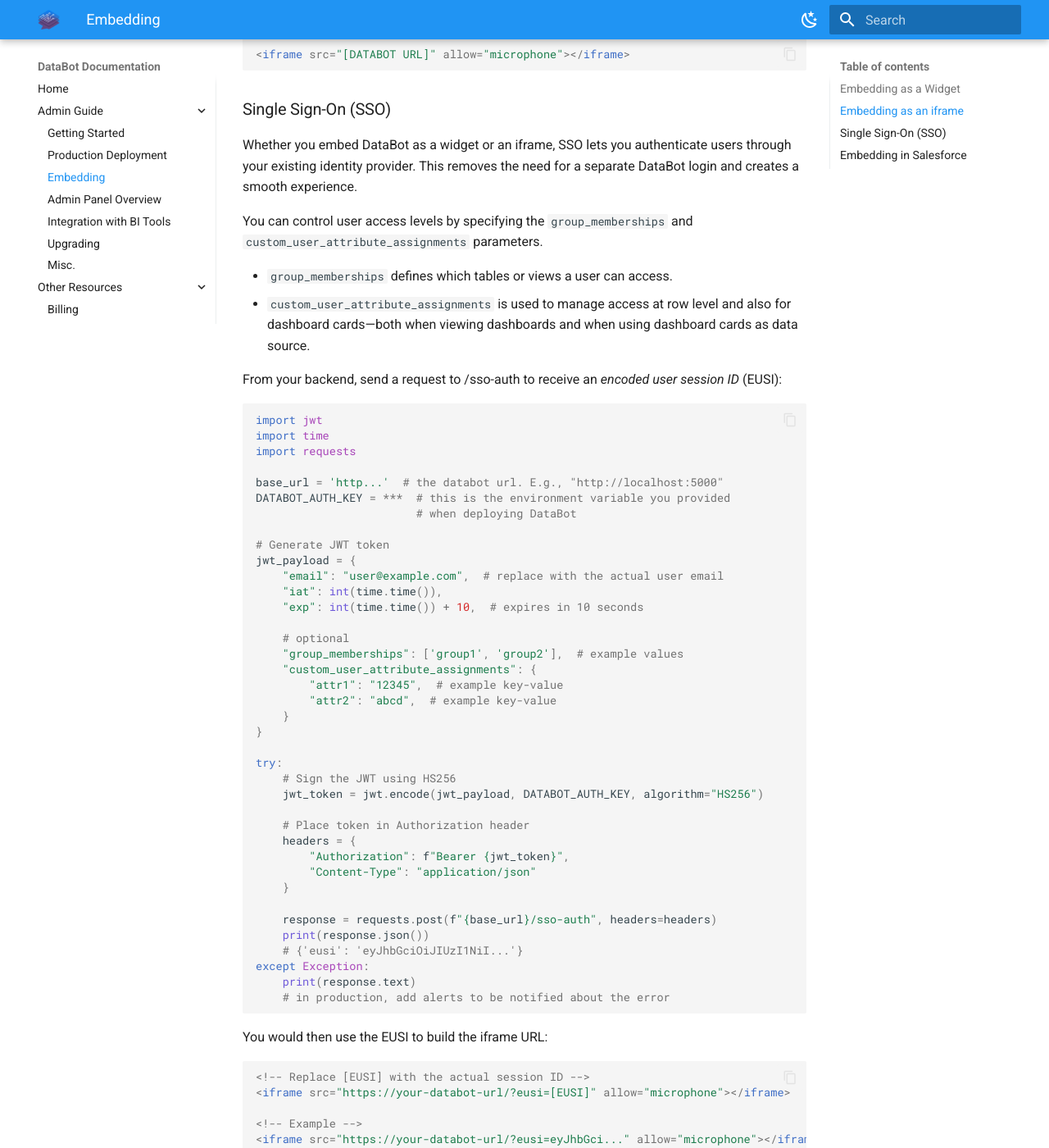
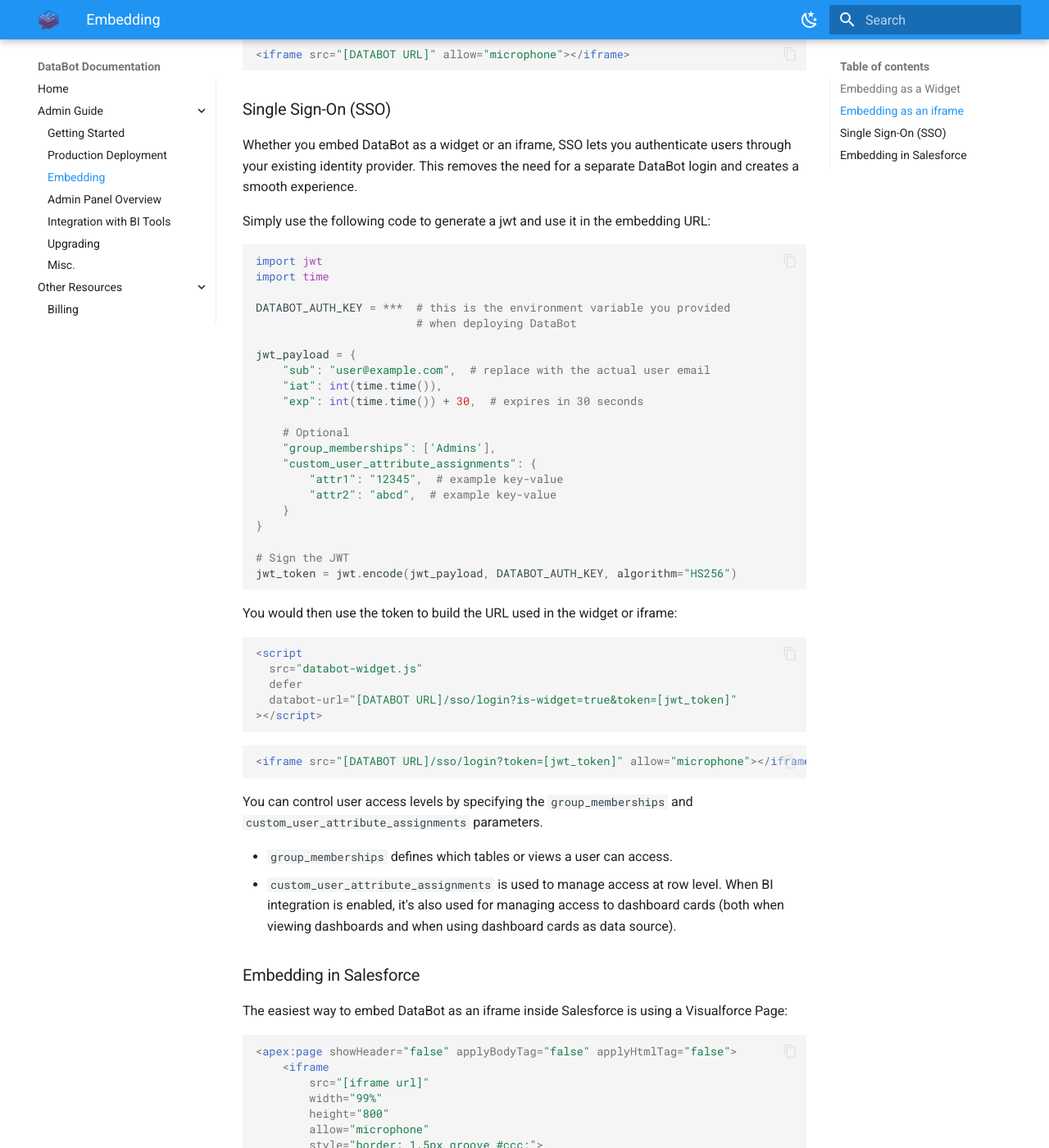
Before and after one commit to Intellimenta/DataBot, an MkDocs documentation site: the page built from docs/admin_guide/embedding.md, in a window 1280 px wide and 1400 px high, scrolled down 1240 px. Shown: the whole window at 82% size. Built offline with MkDocs 1.6.1 and Material for MkDocs 9.7.7, drawn with Linux system fonts in a browser that asks for light colours; some of the changed text lies outside the part shown.

Commit message:
update docs

````diff
--- a/docs/admin_guide/embedding.md
+++ b/docs/admin_guide/embedding.md
@@ -29,65 +29,49 @@
 ### Single Sign-On (SSO)
 Whether you embed DataBot as a widget or an iframe, SSO lets you authenticate users through your existing identity provider. This removes the need for a separate DataBot login and creates a smooth experience.
 
-You can control user access levels by specifying the `group_memberships` and `custom_user_attribute_assignments` parameters.
-
-- `group_memberships` defines which tables or views a user can access.
-- `custom_user_attribute_assignments` is used to manage access at row level and also for dashboard cards—both when viewing dashboards and when using dashboard cards as data source.
-
-From your backend, send a request to /sso-auth to receive an *encoded user session ID* (EUSI):
+Simply use the following code to generate a jwt and use it in the embedding URL:
 
 ```py
 import jwt
 import time
-import requests
 
-base_url = 'http...'  # the databot url. E.g., "http://localhost:5000"
 DATABOT_AUTH_KEY = ***  # this is the environment variable you provided
                         # when deploying DataBot
 
-# Generate JWT token
 jwt_payload = {
-    "email": "user@example.com",  # replace with the actual user email
+    "sub": "user@example.com",  # replace with the actual user email
     "iat": int(time.time()),
-    "exp": int(time.time()) + 10,  # expires in 10 seconds
+    "exp": int(time.time()) + 30,  # expires in 30 seconds
 
-    # optional
-    "group_memberships": ['group1', 'group2'],  # example values
+    # Optional
+    "group_memberships": ['Admins'],
     "custom_user_attribute_assignments": {
         "attr1": "12345",  # example key-value
         "attr2": "abcd",  # example key-value
     }
 }
 
-try:
-    # Sign the JWT using HS256
-    jwt_token = jwt.encode(jwt_payload, DATABOT_AUTH_KEY, algorithm="HS256")
+# Sign the JWT
+jwt_token = jwt.encode(jwt_payload, DATABOT_AUTH_KEY, algorithm="HS256")
+```
+You would then use the token to build the URL used in the widget or iframe:
 
-    # Place token in Authorization header
-    headers = {
-        "Authorization": f"Bearer {jwt_token}",
-        "Content-Type": "application/json"
-    }
-
-    response = requests.post(f"{base_url}/sso-auth", headers=headers)
-    print(response.json())
-    # {'eusi': 'eyJhbGciOiJIUzI1NiI...'}
-except Exception:
-    print(response.text)
-    # in production, add alerts to be notified about the error
+```html
+<script
+  src="databot-widget.js"
+  defer
+  databot-url="[DATABOT URL]/sso/login?is-widget=true&token=[jwt_token]"
+></script>
+```
+```html
+<iframe src="[DATABOT URL]/sso/login?token=[jwt_token]" allow="microphone"></iframe>
 ```
 
-You would then use the EUSI to build the iframe URL:
+You can control user access levels by specifying the `group_memberships` and `custom_user_attribute_assignments` parameters.
 
-```html
-<!-- Replace [EUSI] with the actual session ID -->
-<iframe src="https://your-databot-url/?eusi=[EUSI]" allow="microphone"></iframe>
+- `group_memberships` defines which tables or views a user can access.
+- `custom_user_attribute_assignments` is used to manage access at row level. When BI integration is enabled, it's also used for managing access to dashboard cards (both when viewing dashboards and when using dashboard cards as data source).
 
-<!-- Example -->
-<iframe src="https://your-databot-url/?eusi=eyJhbGci..." allow="microphone"></iframe>
-```
-
-You can use the environment variable `SSO_SESSION_TIMEOUT_SECONDS` to specify how many seconds the iframe URL should remain valid. The default is 15 seconds, based on the assumption that your backend generates a new EUSI on each page load.
 
 ### Embedding in Salesforce
 
````
